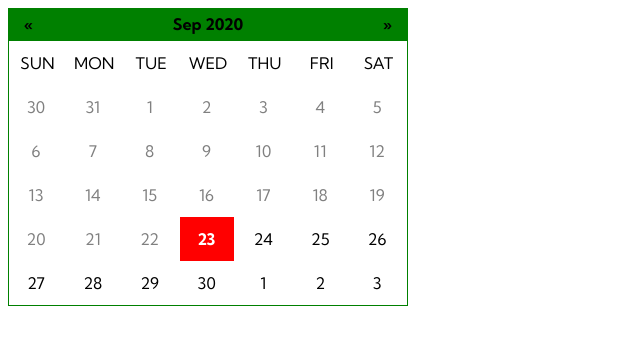
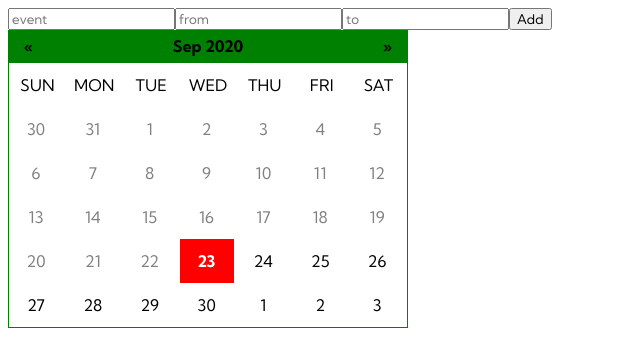
Before and after one commit to Muh-Hasan/Calendar-React, a React (Create React App) app: page / in a window 1280 px wide. Shown: the top 350 px of the page, without its empty margins (0-640 px from the left). Built offline with nearby package versions, Linux system fonts and the light colour scheme.

Commit message:
add events

```diff
--- a/src/Calendar/index.js
+++ b/src/Calendar/index.js
@@ -51,21 +51,48 @@ export default function Calendar() {
   function nextMonth() {
     return value.clone().add(1, "month");
   }
-  console.log(isEvent);
-  console.log(currDay);
-
   let eventsArray = [];
   function addEvent(day) {
     setcurrDay(day);
     setId(id + 1);
     setIsEvent(true);
     var takingValue = prompt(`add an event ${day.format("MM/DD/YY")}`);
-    eventsArray.push({ id: id, title: takingValue, day: day.format('MM/DD/YY') });
+    eventsArray.push({
+      id: id,
+      title: takingValue,
+      day: day.format("MM/DD/YY"),
+    });
     setEvents(addEvents.concat(eventsArray));
   }
-  console.log('events',addEvents);
+  const [userEvent, setUserEvent] = useState("");
+  const [userFrom, setUserFrom] = useState("");
+  const [userTo, setUserTo] = useState("");
+  function submit() {
+    console.log(userEvent);
+    console.log(userFrom);
+    console.log(userTo);
+  }
 
   return (
+    <div>
+      <div>
+        <input
+          type="text"
+          placeholder="event"
+          onChange={(e) => setUserEvent(e.currentTarget.value)}
+        />
+        <input
+          type="text"
+          placeholder="from"
+          onChange={(e) => setUserFrom(e.currentTarget.value)}
+        />
+        <input
+          type="text"
+          placeholder="to"
+          onChange={(e) => setUserTo(e.currentTarget.value)}
+        />
+        <button onClick={() => submit()}>Add</button>
+      </div>
       <div className="calendar">
         <div className="header">
           <div className="previous" onClick={() => setValue(prevMonth())}>
@@ -107,5 +134,6 @@ export default function Calendar() {
           ))}
         </div>
       </div>
+    </div>
   );
 }
```
Lines whose indentation alone changed are shown as unchanged.
